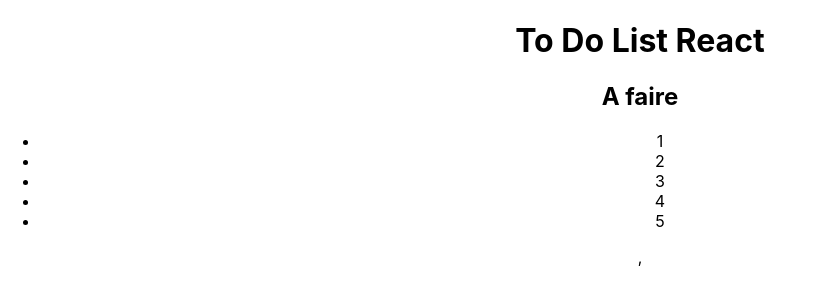
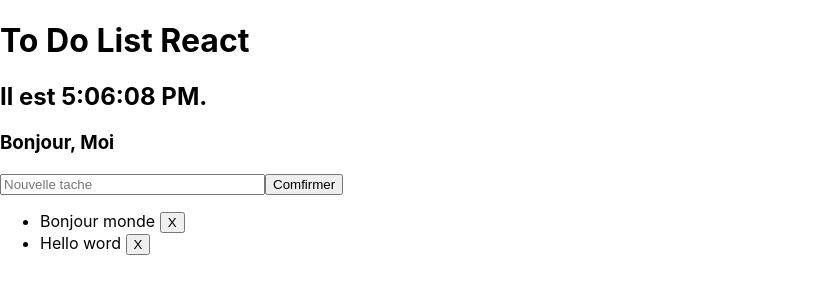
Before and after one commit to MichelleVandes/ToDoList_React, a React (Create React App) app: page / in a window 1280 px wide. Shown: the top 304 px of the page, without its empty margins (0-828 px from the left). Built offline with nearby package versions, Linux system fonts and the light colour scheme.

Commit message:
fin journée

```diff
--- a/src/App.js
+++ b/src/App.js
@@ -1,11 +1,55 @@
 import './App.css';
-import Home from './pages/Home';
+
 
 function App() {
+  const title = "To Do List React";
+
+  let toDoList = [
+    { id: 1, toDoItem: "Bonjour monde" },
+    { id: 2, toDoItem: "Hello word" },
+  ];
+
+
+  function addEntry() {
+    alert("this.toDoList")
+    var aa = toDoList.length + 1;
+    const bb = { id: aa, toDoItem: "ma nouvelle tache" };
+    toDoList.push(bb);
+     alert(toDoList);
+  }
+
+  const listUl = toDoList.map((Item) => (
+          <li>
+            {Item.toDoItem} <button>X</button>
+          </li>
+        ))
+
+
+function Welcome(props) {
+  return <h3>Bonjour, {props.name}</h3>;
+}
+const element = <Welcome name="Moi" />;
+
   return (
-    <div className="App">
-      <h1>To Do List React</h1>
- <Home/>
+    <div>
+      <h1>{title}</h1>
+      <h2>Il est {new Date().toLocaleTimeString()}.</h2>
+      {element}
+      <form>
+        <input
+          type="text"
+          id="toDoAdd"
+          placeholder="Nouvelle tache"
+          size="30"
+        />
+        <button id="toDoAdd" onClick={addEntry}>
+          Comfirmer
+        </button>
+      </form>
+
+      <ul>
+        {listUl}
+      </ul>
     </div>
   );
 }
--- a/src/pages/Home.js
+++ b/src/pages/Home.js
@@ -1,16 +1,15 @@
 const Home = () => {
 
-const numbers = [1, 2, 3, 4, 5];
-const listItems = numbers.map((number) => <li>{number}</li>);
-const posts = [
-  {id: 1, title: 'Bonjour, monde', content: 'Bienvenue sur la doc de React !'},
-  {id: 2, title: 'Installation', content: 'Vous pouvez installer React depuis npm.'}
+const ToDoList = [
+  {id: 1, toDoItem: 'Bonjour, monde'},
+  {id: 2, toDoItem: 'Hello word'}
 ];
+const listItems = ToDoList.map((toDoItem) => <li>{toDoItem}</li>);
 
     return (
       <div className="Home">
         <h2> A faire</h2>
-        <ul>{listItems}</ul>,
+       <ul>{listItems}</ul>
       </div>
     );
 
```
